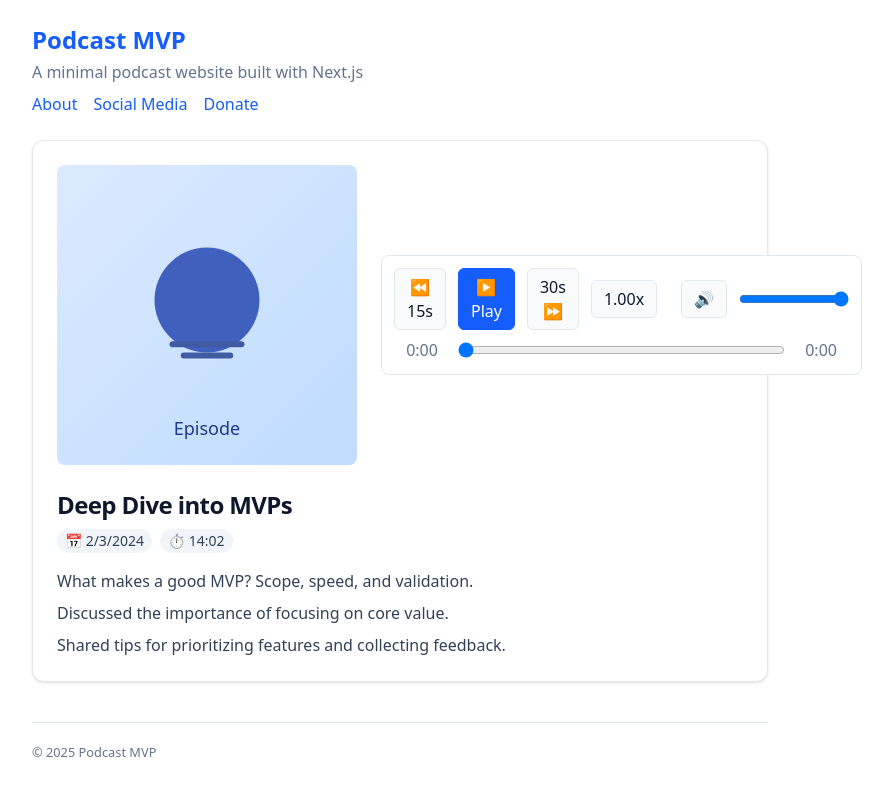
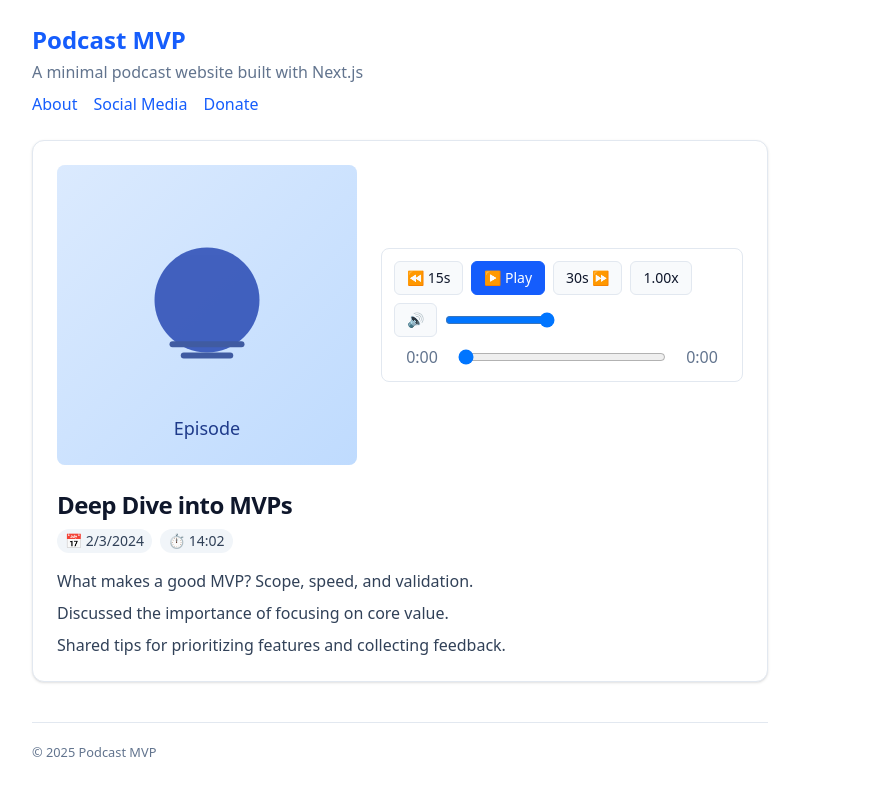
Before and after one commit to curiousmockingbird/cubuntu, a Next.js app: page /episodes/deep-dive-into-mvp in a window 1280 px wide. Shown: the top 796 px of the page, without its empty margins (240-1133 px from the left). Built offline with nearby package versions, Linux system fonts and the light colour scheme; no server answers.

Commit message:
Controls container now uses flex-wrap so buttons weap to the next line whenspace is tight

```diff
--- a/components/AudioPlayer.tsx
+++ b/components/AudioPlayer.tsx
@@ -180,17 +180,17 @@ export default function AudioPlayer({ src, preload = 'metadata', initialRate = 1
         </div>
       ) : (
         <>
-          <div className="mb-2 flex items-center gap-3">
-            <button className="rounded-md border border-slate-200 bg-slate-50 px-3 py-1.5 hover:bg-slate-100" onClick={() => back(15)} aria-label="Back 15 seconds">⏪ 15s</button>
-            <button className="rounded-md border border-blue-600 bg-blue-600 px-3 py-1.5 text-white hover:brightness-95" onClick={togglePlay} aria-label={isPlaying ? 'Pause' : 'Play'}>
+          <div className="mb-2 flex flex-wrap items-center gap-2">
+            <button className="rounded-md border border-slate-200 bg-slate-50 px-2 py-1 text-sm md:px-3 md:py-1.5 hover:bg-slate-100" onClick={() => back(15)} aria-label="Back 15 seconds">⏪ 15s</button>
+            <button className="rounded-md border border-blue-600 bg-blue-600 px-2 py-1 text-sm md:px-3 md:py-1.5 text-white hover:brightness-95" onClick={togglePlay} aria-label={isPlaying ? 'Pause' : 'Play'}>
               {isPlaying ? '⏸️ Pause' : '▶️ Play'}
             </button>
-            <button className="rounded-md border border-slate-200 bg-slate-50 px-3 py-1.5 hover:bg-slate-100" onClick={() => forward(30)} aria-label="Forward 30 seconds">30s ⏩</button>
-            <button className="rounded-md border border-slate-200 bg-slate-50 px-3 py-1.5 hover:bg-slate-100" onClick={cycleRate} aria-label="Change speed">{rate.toFixed(2)}x</button>
-            <div className="flex-1" />
-            <button className="rounded-md border border-slate-200 bg-slate-50 px-3 py-1.5 hover:bg-slate-100" onClick={toggleMute} aria-label={muted ? 'Unmute' : 'Mute'}>{muted ? '🔇' : '🔊'}</button>
+            <button className="rounded-md border border-slate-200 bg-slate-50 px-2 py-1 text-sm md:px-3 md:py-1.5 hover:bg-slate-100" onClick={() => forward(30)} aria-label="Forward 30 seconds">30s ⏩</button>
+            <button className="rounded-md border border-slate-200 bg-slate-50 px-2 py-1 text-sm md:px-3 md:py-1.5 hover:bg-slate-100" onClick={cycleRate} aria-label="Change speed">{rate.toFixed(2)}x</button>
+            <div className="flex-1 min-w-0" />
+            <button className="rounded-md border border-slate-200 bg-slate-50 px-2 py-1 text-sm md:px-3 md:py-1.5 hover:bg-slate-100" onClick={toggleMute} aria-label={muted ? 'Unmute' : 'Mute'}>{muted ? '🔇' : '🔊'}</button>
             <input
-              className="w-[110px]"
+              className="w-24 md:w-[110px]"
               type="range"
               min={0}
               max={1}
@@ -202,11 +202,11 @@ export default function AudioPlayer({ src, preload = 'metadata', initialRate = 1
           </div>
 
           <div className="flex items-center gap-2">
-            <div className="w-14 text-center text-slate-500 tabular-nums" aria-label="Elapsed time">{fmt(time)}</div>
-            <div className="relative flex h-6 flex-1 items-center">
+            <div className="w-12 md:w-14 text-center text-slate-500 tabular-nums" aria-label="Elapsed time">{fmt(time)}</div>
+            <div className="relative flex h-6 flex-1 items-center min-w-0">
               <div className="pointer-events-none absolute left-0 top-1/2 h-1 w-0 -translate-y-1/2 rounded bg-slate-200" style={{ width: `${bufferedPct}%` }} aria-hidden />
               <input
-                className="w-full"
+                className="w-full min-w-0"
                 type="range"
                 min={0}
                 max={Math.max(1, duration)}
@@ -218,7 +218,7 @@ export default function AudioPlayer({ src, preload = 'metadata', initialRate = 1
                 aria-label="Seek"
               />
             </div>
-            <div className="w-14 text-center text-slate-500 tabular-nums" aria-label="Total time">{fmt(duration)}</div>
+            <div className="w-12 md:w-14 text-center text-slate-500 tabular-nums" aria-label="Total time">{fmt(duration)}</div>
           </div>
         </>
       )}
```
